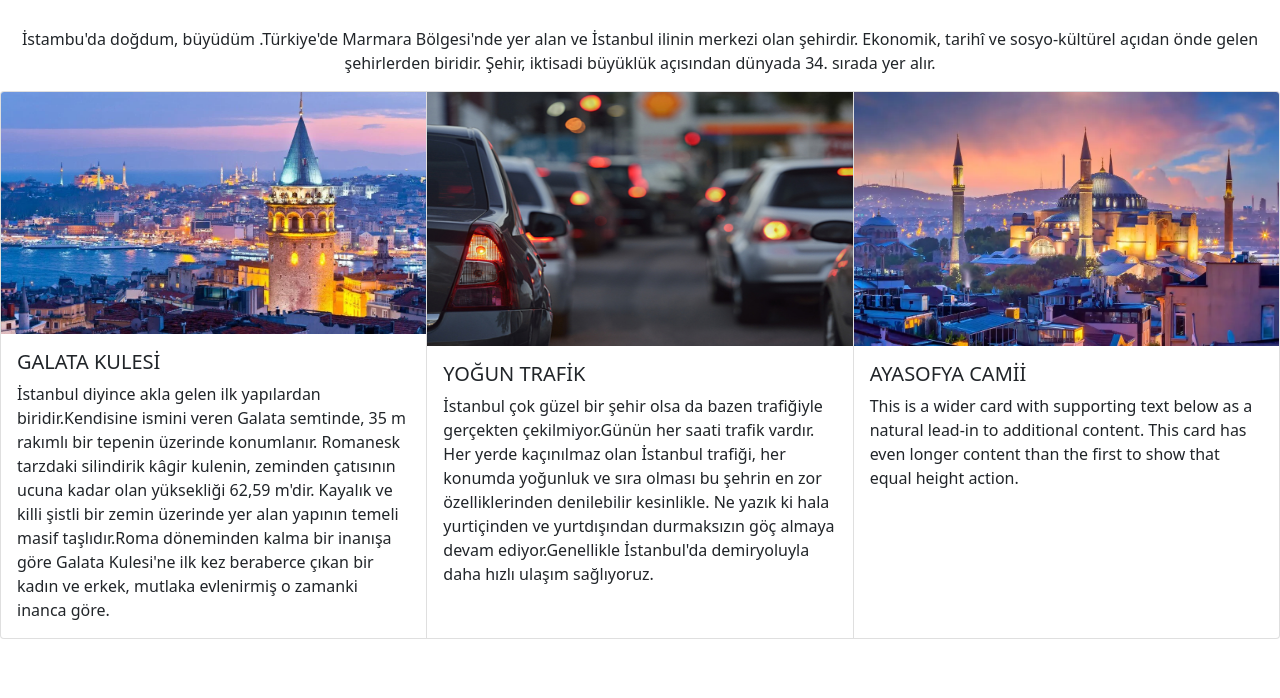
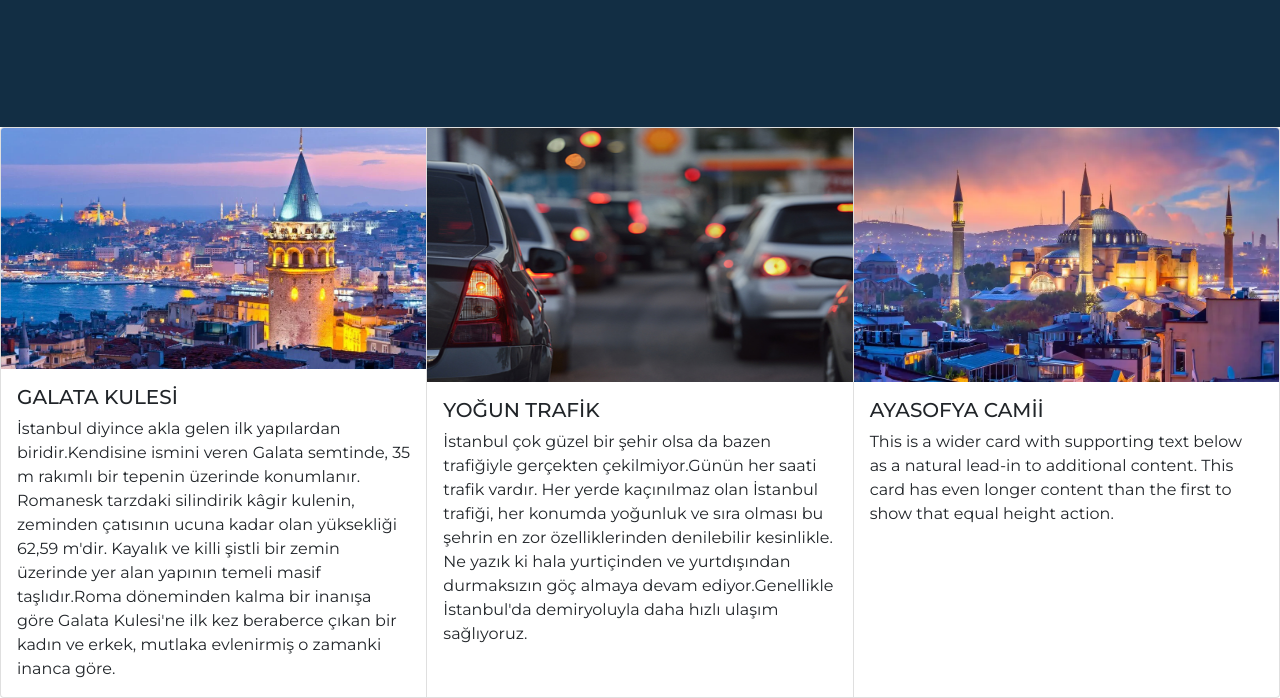
Before and after one commit to Meryemterzi/WEBPROJEM, a plain HTML site: page htmldeneme/şehrim.html in a window 1280 px wide. Shown: the part 243-941 px from the top of the page. Before the commit the page ends 882 px from the top, so only its background shows below. Drawn offline with nearby package versions, Linux system fonts and the light colour scheme; the site is published under a folder, as on GitHub Pages, so addresses that start at the root find nothing.

Commit message:
değişim
bazı değişikler

```diff
--- a/htmldeneme/şehrim.html
+++ b/htmldeneme/şehrim.html
@@ -7,7 +7,7 @@
     <title>Document</title>
     <link href="https://cdn.jsdelivr.net/npm/bootstrap@5.1.3/dist/css/bootstrap.min.css" rel="stylesheet"
         integrity="sha384-1BmE4kWBq78iYhFldvKuhfTAU6auU8tT94WrHftjDbrCEXSU1oBoqyl2QvZ6jIW3" crossorigin="anonymous">
-    <link rel="stylesheet" href="/css/style.css">
+    <link rel="stylesheet" href="css/style.css">
     <link
         href="https://fonts.googleapis.com/css2?family=Montserrat+Alternates:ital,wght@0,100;0,200;0,300;0,400;0,500;0,600;0,700;0,800;0,900;1,100;1,200;1,300;1,400;1,500;1,600;1,700;1,800;1,900&family=Montserrat:ital,wght@0,100..900;1,100..900&display=swap"
         rel="stylesheet">
```
Also changed, not shown: htmldeneme/girissayfasi.html (+1 -3 lines), htmldeneme/ilgialanlarım.html (+1 -1 lines).
